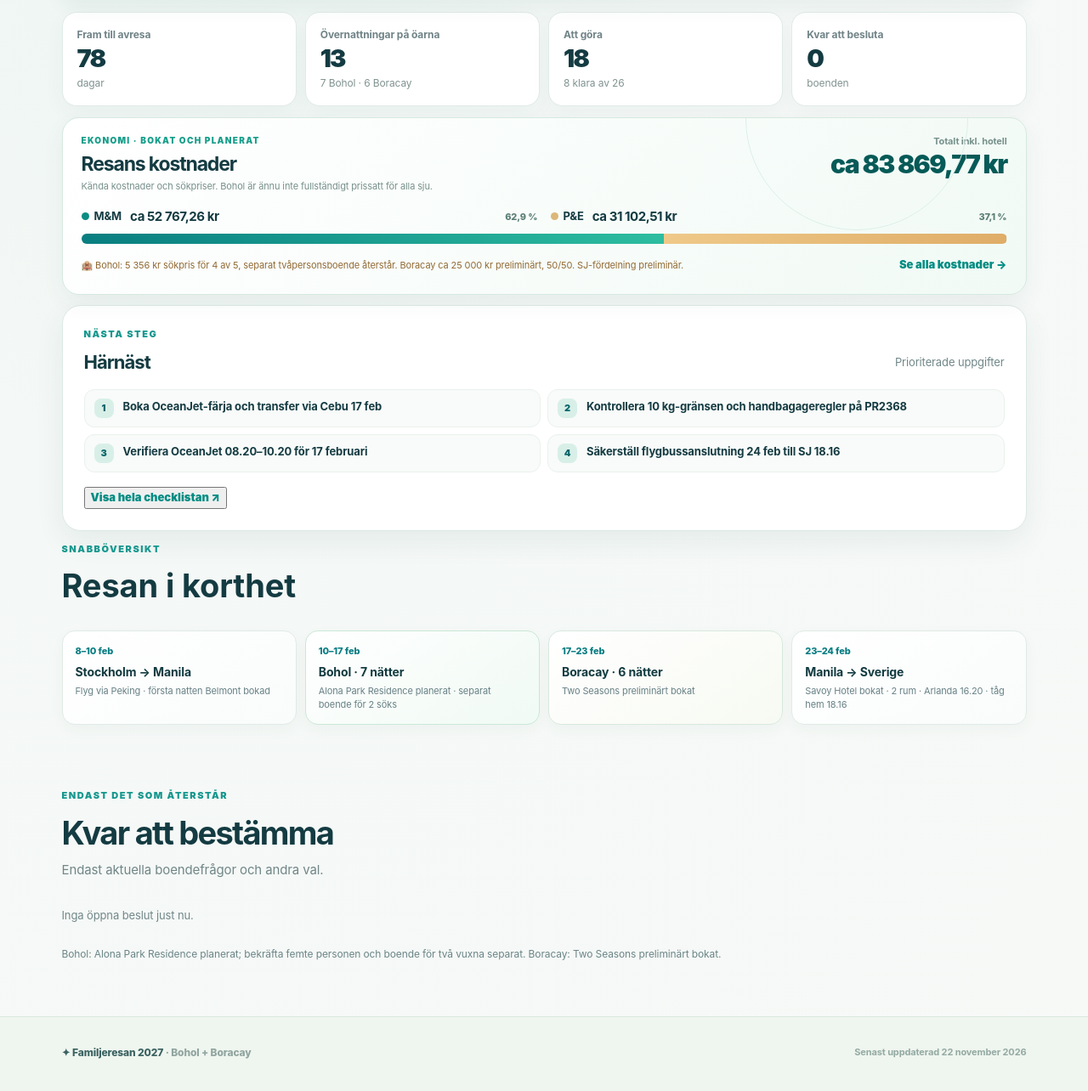
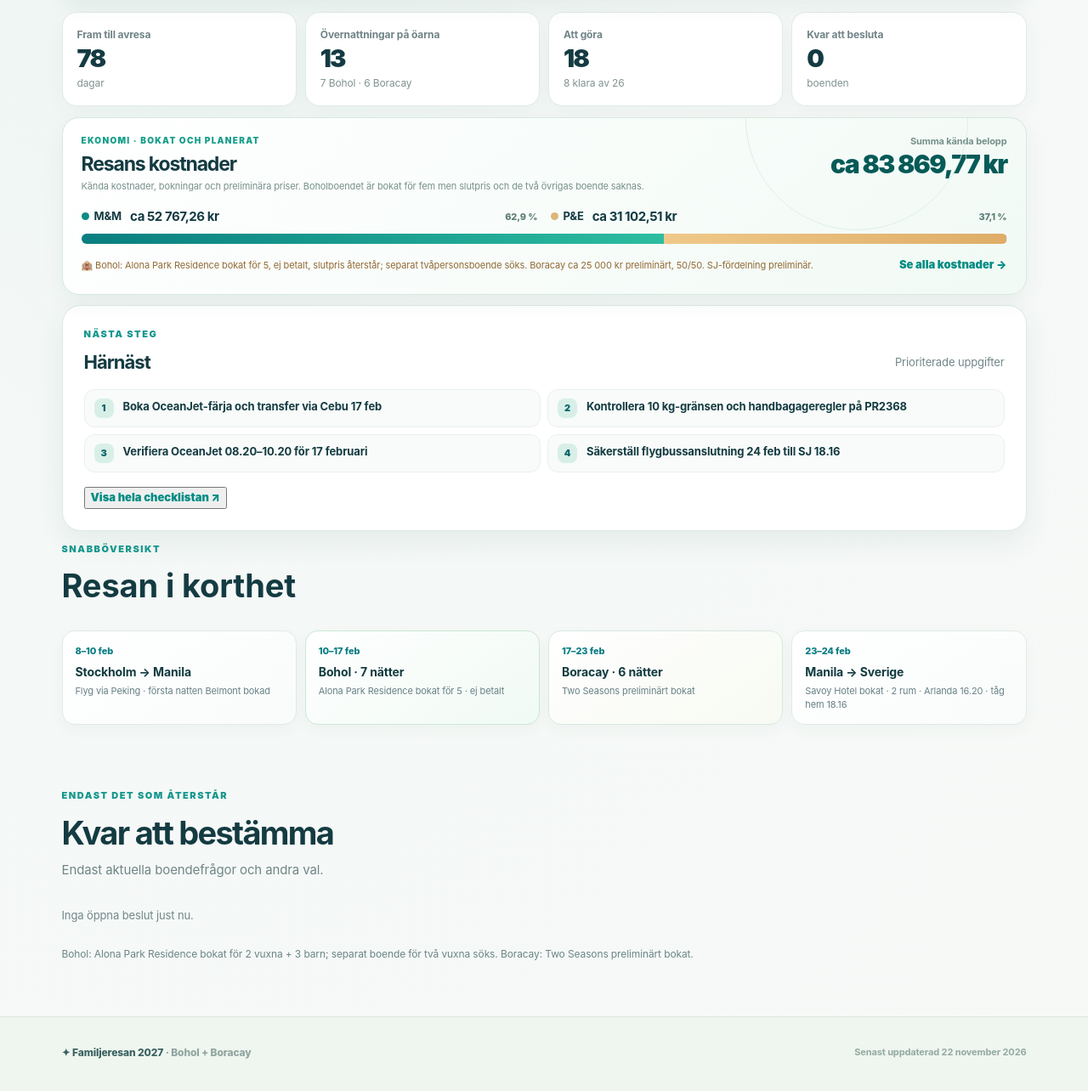
Before and after one commit to MrMartinPet/Vilja, a plain HTML site: page resa/index.html in a window 1280 px wide. Shown: the part 462-1746 px from the top of the page at 85% size. Drawn offline with nearby package versions, Linux system fonts and the light colour scheme.

Commit message:
Confirm Alona Park Residence booked for five, unpaid; remove unverified price from totals

```diff
--- a/resa/index.html
+++ b/resa/index.html
@@ -62,15 +62,15 @@
 
     <section data-view="overview" class="overview-finance" aria-label="Kostnadsläget">
       <div class="overview-finance-header">
-        <div><span class="overview-finance-kicker">EKONOMI · BOKAT OCH PLANERAT</span><h2>Resans kostnader</h2><p>Kända kostnader och sökpriser. Bohol är ännu inte fullständigt prissatt för alla sju.</p></div>
-        <div class="overview-finance-total"><span>Totalt inkl. hotell</span><strong id="overviewBookedTotal">–</strong></div>
+        <div><span class="overview-finance-kicker">EKONOMI · BOKAT OCH PLANERAT</span><h2>Resans kostnader</h2><p>Kända kostnader, bokningar och preliminära priser. Boholboendet är bokat för fem men slutpris och de två övrigas boende saknas.</p></div>
+        <div class="overview-finance-total"><span>Summa kända belopp</span><strong id="overviewBookedTotal">–</strong></div>
       </div>
       <div class="overview-split-labels">
         <div><span class="split-dot mm-dot"></span><b>M&M <strong id="overviewMmCost">–</strong></b><small id="overviewMmPct">–</small></div>
         <div><span class="split-dot pe-dot"></span><b>P&E <strong id="overviewPeCost">–</strong></b><small id="overviewPePct">–</small></div>
       </div>
       <div class="overview-allocation-bar" aria-label="Fördelning mellan sällskapen"><span id="overviewMmBar"></span><span id="overviewPeBar"></span></div>
-      <div class="overview-finance-foot"><span>🏨 Bohol: 5 356 kr sökpris för 4 av 5, separat tvåpersonsboende återstår. Boracay ca 25 000 kr preliminärt, 50/50. SJ-fördelning preliminär.</span><button class="text-link" type="button" data-go-view="costs">Se alla kostnader →</button></div>
+      <div class="overview-finance-foot"><span>🏨 Bohol: Alona Park Residence bokat för 5, ej betalt, slutpris återstår; separat tvåpersonsboende söks. Boracay ca 25 000 kr preliminärt, 50/50. SJ-fördelning preliminär.</span><button class="text-link" type="button" data-go-view="costs">Se alla kostnader →</button></div>
     </section>
 
     <section data-view="overview" class="overview-grid" aria-label="Nästa steg och bokningsöversikt">
@@ -86,7 +86,7 @@
       <div class="section-intro"><div><div class="section-kicker">SNABBÖVERSIKT</div><h2>Resan i korthet</h2></div></div>
       <div class="quick-itinerary-grid">
         <div><span>8–10 feb</span><strong>Stockholm → Manila</strong><small>Flyg via Peking · första natten Belmont bokad</small></div>
-        <div><span>10–17 feb</span><strong>Bohol · 7 nätter</strong><small>Alona Park Residence planerat · separat boende för 2 söks</small></div>
+        <div><span>10–17 feb</span><strong>Bohol · 7 nätter</strong><small>Alona Park Residence bokat för 5 · ej betalt</small></div>
         <div><span>17–23 feb</span><strong>Boracay · 6 nätter</strong><small>Two Seasons preliminärt bokat</small></div>
         <div><span>23–24 feb</span><strong>Manila → Sverige</strong><small>Savoy Hotel bokat · 2 rum · Arlanda 16.20 · tåg hem 18.16</small></div>
       </div>
@@ -110,7 +110,7 @@
     <section data-view="overview" id="beslut" class="page-section">
       <div class="section-intro"><div><div class="section-kicker">ENDAST DET SOM ÅTERSTÅR</div><h2>Kvar att bestämma</h2><p>Endast aktuella boendefrågor och andra val.</p></div></div>
       <div id="decisionsGrid" class="pending-decisions"></div>
-      <p class="pending-hint">Bohol: Alona Park Residence planerat; bekräfta femte personen och boende för två vuxna separat. Boracay: Two Seasons preliminärt bokat.</p>
+      <p class="pending-hint">Bohol: Alona Park Residence bokat för 2 vuxna + 3 barn; separat boende för två vuxna söks. Boracay: Two Seasons preliminärt bokat.</p>
     </section>
 
     <section data-view="costs" id="kostnader" class="page-section">
@@ -122,7 +122,7 @@
       </div>
       <p class="cost-unallocated">SJ: preliminärt 65 % M&M (2 483 kr) och 35 % P&E (1 337 kr). Denna fördelning behöver verifieras.</p>
       <div id="costOverviewList" class="cost-overview-list"></div>
-      <p class="cost-warning">Bohol: 5 356 kr gäller bara 2 vuxna och 2 barn på Alona Park Residence. Kostnad för femte personen och separat boende för två vuxna saknas. Boracay (cirka 25 000 kr) är preliminärt bokat och delas 50/50, liksom Manilahotellen. Flygen fördelas per biljett och bagage. SJ:s 65/35-fördelning är preliminär. Transfer och utflykter utan kända priser ingår inte. Sidan är offentlig – inga kortuppgifter eller bokningsnummer visas.</p>
+      <p class="cost-warning">Bohol: Alona Park Residence bokat för 2 vuxna + 3 barn, ej betalt. Slutpris saknas och tidigare sökpris för 4 personer ska inte användas. De övriga två vuxnas boende återstår. Boracay (cirka 25 000 kr) är preliminärt bokat och delas 50/50, liksom Manilahotellen. Flygen fördelas per biljett och bagage. SJ:s 65/35-fördelning är preliminär. Transfer och utflykter utan kända priser ingår inte. Sidan är offentlig – inga kortuppgifter eller bokningsnummer visas.</p>
     </section>
 
     <section data-view="details" id="bokningar" class="page-section">
```
